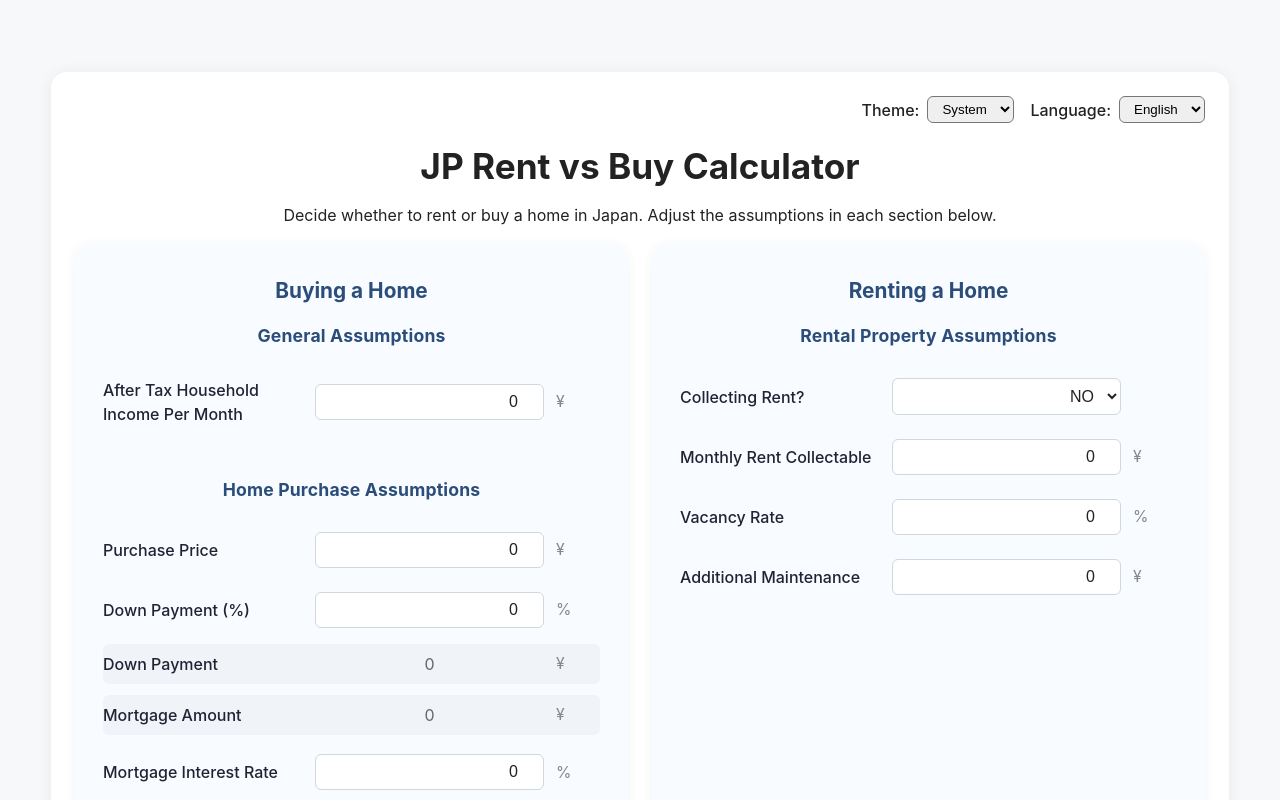
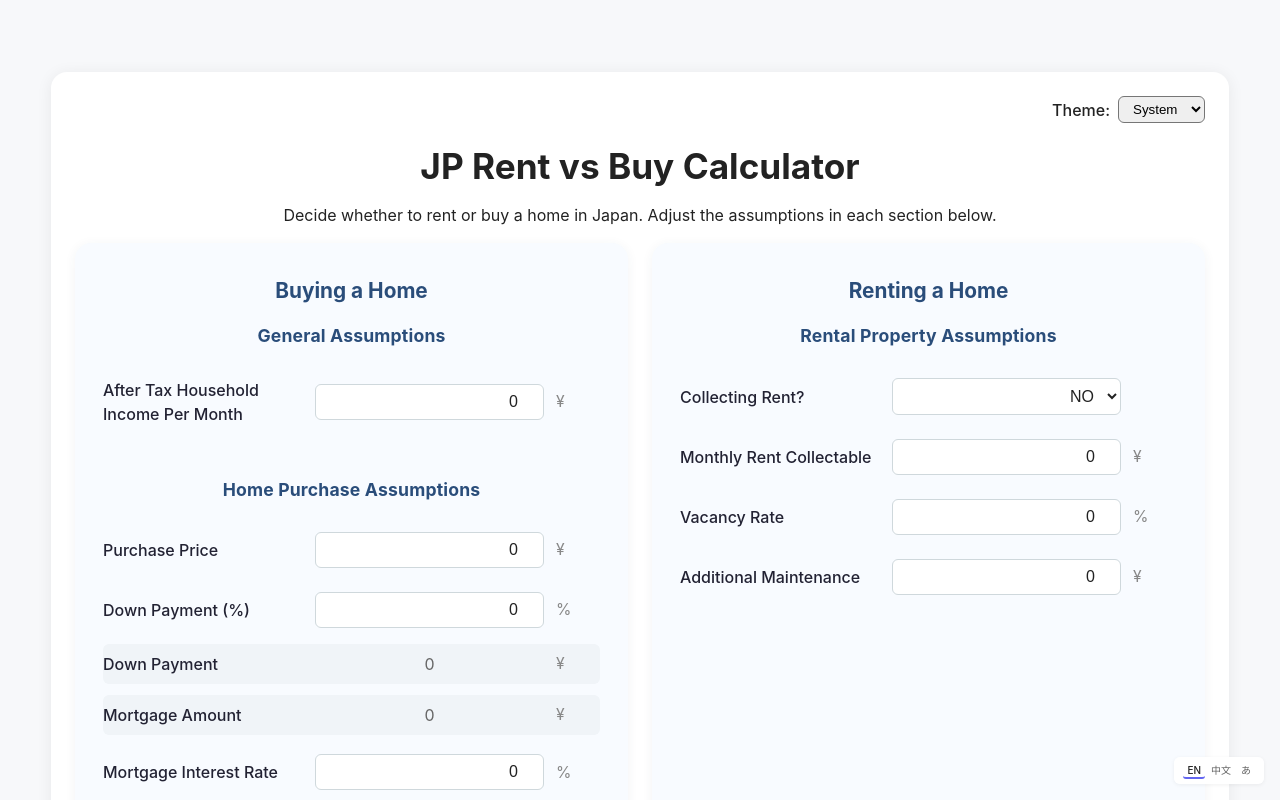
Before and after one commit to kashiwachen/jp-buy-rent-calculator, a React (Vite) app in the folder frontend/: page / in a window 1280 px wide. Shown: the top 800 px of the page. Built offline with nearby package versions, Linux system fonts and the light colour scheme.

Commit message:
feat: new language component

```diff
--- a/frontend/src/components/LanguageSelector.tsx
+++ b/frontend/src/components/LanguageSelector.tsx
@@ -6,18 +6,51 @@
   setLang: (l: Lang) => void;
 };
 
+const icons = {
+  en: 'EN',
+  zh: '中文',
+  ja: 'あ',
+};
+
 const LanguageSelector: React.FC<Props> = ({ lang, setLang }) => (
-  <div style={{ display: 'flex', alignItems: 'center' }}>
-    <label style={{ fontWeight: 500, marginRight: 8 }}>Language:</label>
-    <select
-      value={lang}
-      onChange={e => setLang(e.target.value as Lang)}
-      style={{ padding: '4px 10px', borderRadius: 6 }}
-    >
-      <option value="en">English</option>
-      <option value="zh">中文</option>
-      <option value="ja">日本語</option>
-    </select>
+  <div style={{
+    position: 'fixed',
+    right: 16,
+    bottom: 16,
+    zIndex: 100,
+    background: 'rgba(255,255,255,0.95)',
+    borderRadius: 6,
+    boxShadow: '0 1px 4px rgba(0,0,0,0.06)',
+    padding: '4px 8px',
+    display: 'flex',
+    alignItems: 'center',
+    gap: 0,
+    minWidth: 0,
+  }}>
+    {(['en', 'zh', 'ja'] as Lang[]).map((l) => (
+      <button
+        key={l}
+        onClick={() => setLang(l)}
+        style={{
+          background: 'transparent',
+          border: 'none',
+          borderRadius: 3,
+          padding: '1px 4px',
+          fontSize: 10,
+          cursor: 'pointer',
+          outline: 'none',
+          color: '#222',
+          borderBottom: lang === l ? '2px solid #6366f1' : '2px solid transparent',
+          opacity: lang === l ? 1 : 0.7,
+          marginLeft: 1,
+          marginRight: 1,
+          transition: 'border-bottom 0.2s, opacity 0.2s',
+        }}
+        aria-label={l === 'en' ? 'English' : l === 'zh' ? 'Chinese' : 'Japanese'}
+      >
+        {icons[l]}
+      </button>
+    ))}
   </div>
 );
 
```
